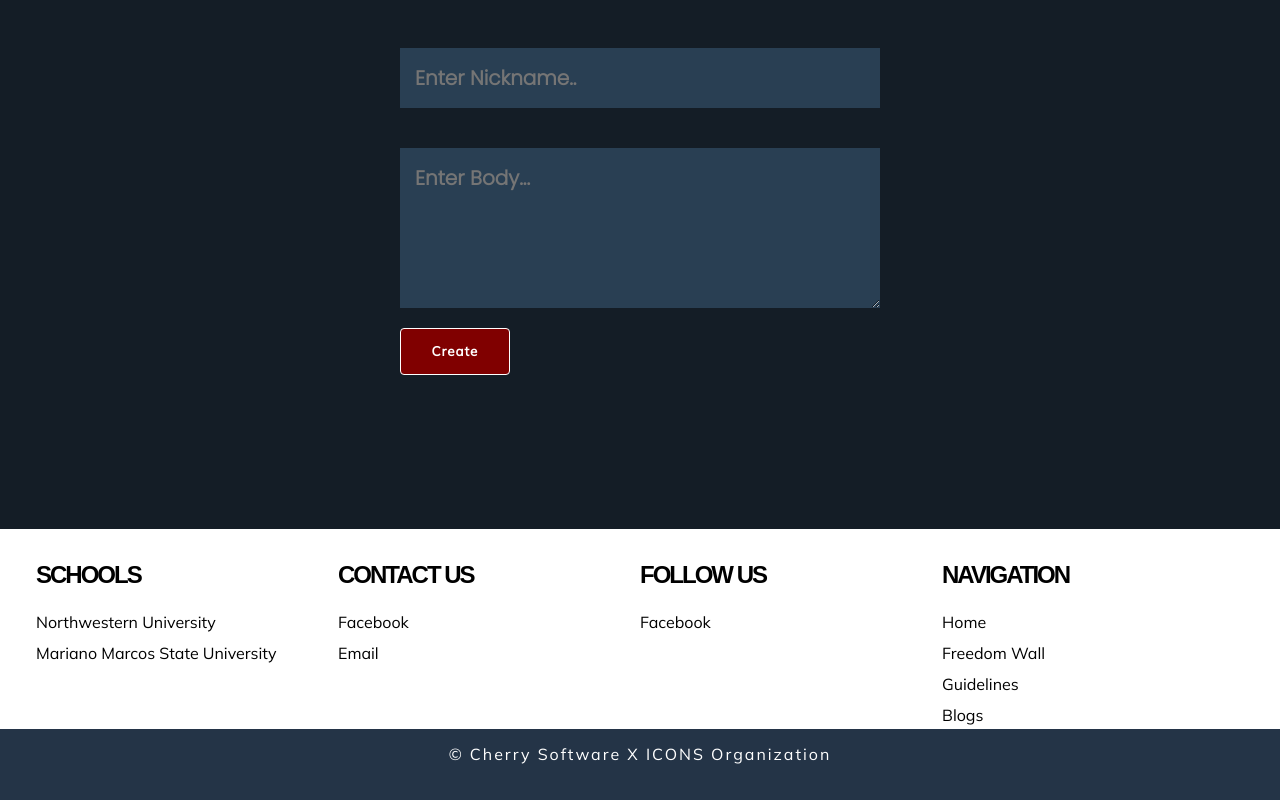
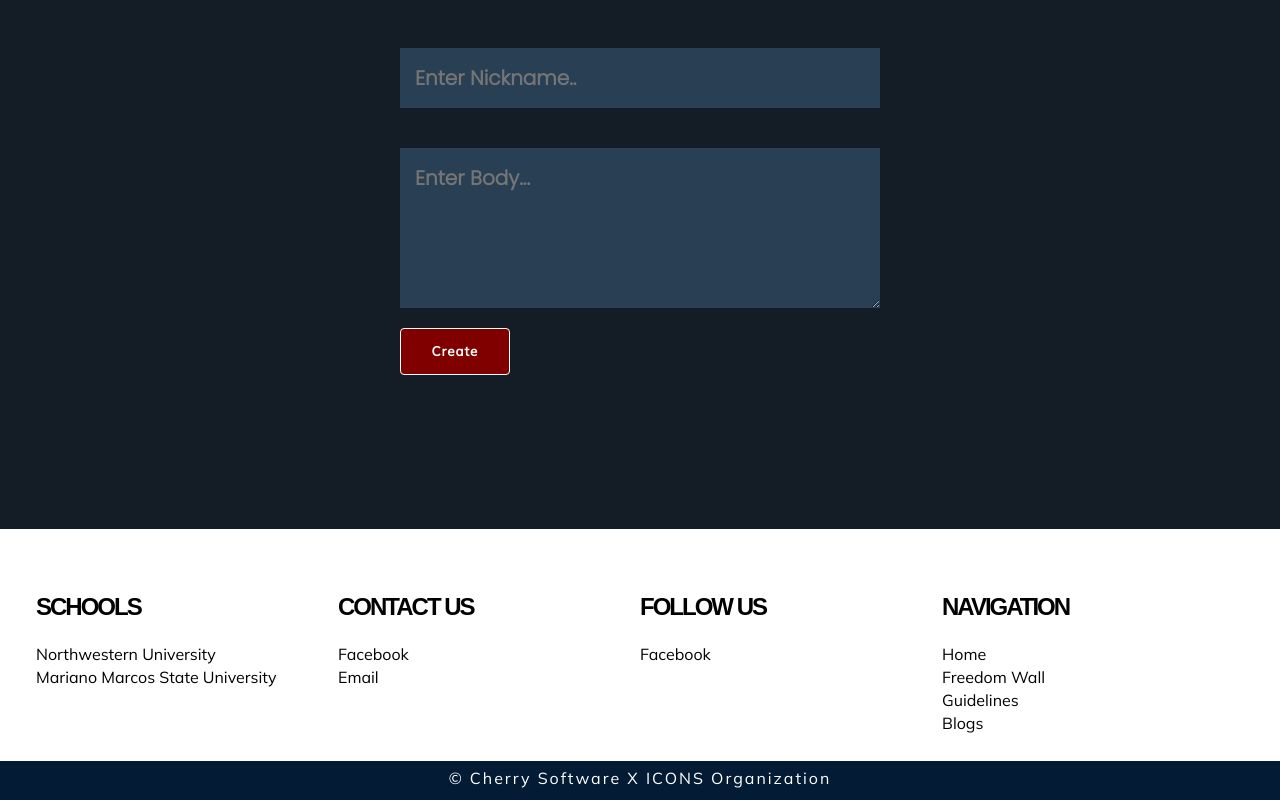
Before and after one commit to rainisthename/freedom-wall, a React (Create React App) app: page /freedomwall/submission in a window 1280 px wide. Shown: the part 333-1133 px from the top of the page. Before the commit the page ends 1109 px from the top, so only its background shows below. Built offline with nearby package versions, Linux system fonts and the light colour scheme.

Commit message:
Add start

```diff
--- a/src/components/footer/Footer.js
+++ b/src/components/footer/Footer.js
@@ -44,6 +44,7 @@ const Footer = () => {
       <p className="footer-background"> © Cherry Software X ICONS Organization</p>
 
     </div>
+
   )
 }
 
--- a/src/components/footer/FooterStyle.css
+++ b/src/components/footer/FooterStyle.css
@@ -1,6 +1,6 @@
 .footer {
     width: 100%;
-    height: 25vh;
+    height: 100%;
     position: relative;
     background-color: white;
 }
@@ -63,13 +63,15 @@
     padding-top: 1rem;
     text-align:center;
     color: white;
+    background-color: #031B34;
+    width: 100%;
     letter-spacing: 2px;
     cursor: auto;
     font-family: 'Mulish', sans-serif;
 }
 
 .footer p {
-    margin: .5rem 0;
+
     font-size: 1rem;
     font-family: 'Mulish', sans-serif;
     font-weight: 400;
```
